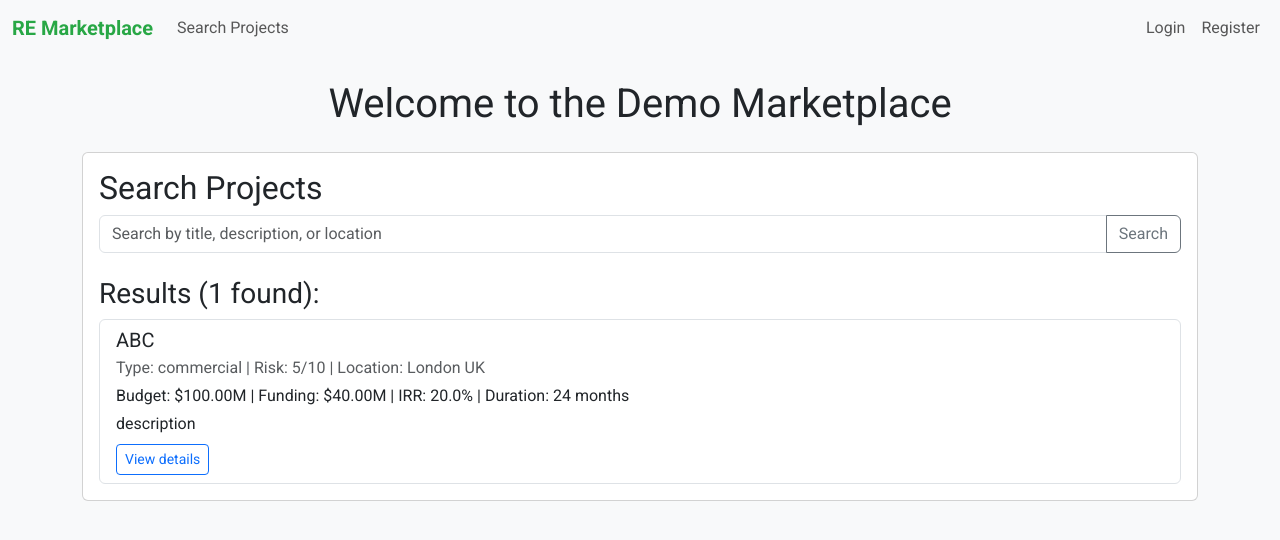
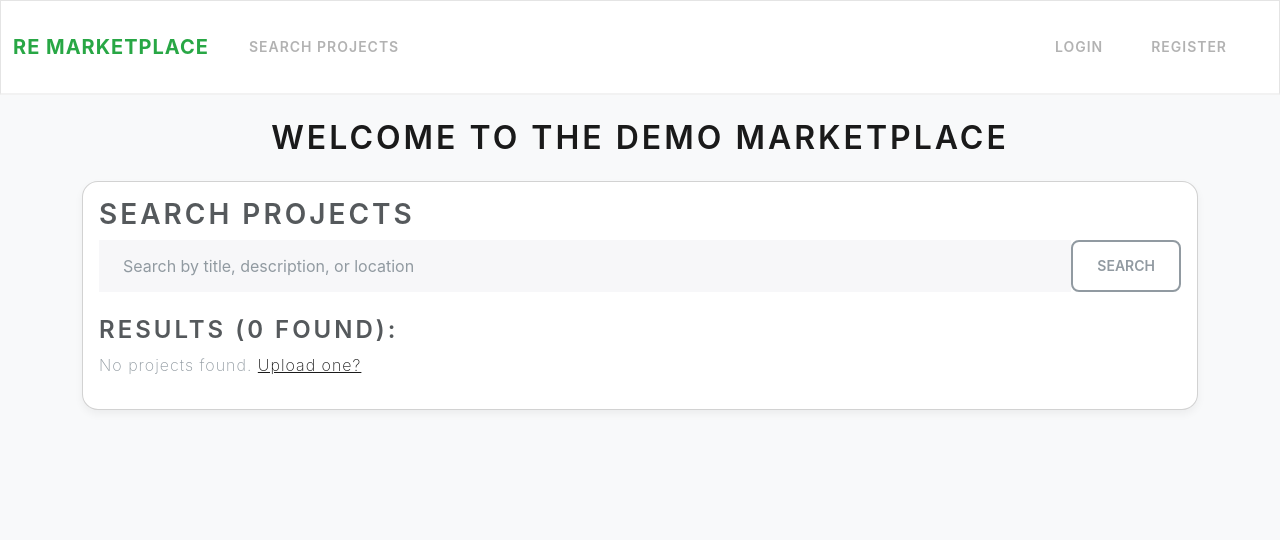
Before and after one commit to posylkm/myapp, a Flask app: page /search in a window 1280 px wide. Shown: the top 540 px of the page. Run offline with Flask 3, Linux system fonts and the light colour scheme; data comes from the database, SQL or seed files in the repository; some libraries are stand-ins or nearby versions.

Commit message:
cleanups and visuals

```diff
--- a/app.py
+++ b/app.py
@@ -8,6 +8,7 @@
 from werkzeug.utils import secure_filename
 from werkzeug.security import generate_password_hash, check_password_hash
 from sqlalchemy.exc import IntegrityError
+from sqlalchemy import or_
 from flask_admin import Admin
 from flask_admin.contrib.sqla import ModelView
 import os
@@ -24,17 +25,19 @@
 
 app = Flask(__name__, instance_relative_config=True)
 
+
 database_url = os.environ.get("DATABASE_URL")
 if database_url:
-    database_url = database_url.replace("postgres://", "postgresql://", 1)
-    app.config["SQLALCHEMY_DATABASE_URI"] = database_url
-# else: keep your local SQLite config as-is
+    # Render-style URLs may start with postgres://
+    app.config["SQLALCHEMY_DATABASE_URI"] = database_url.replace("postgres://", "postgresql://", 1)
+else:
+    app.config.from_mapping(
+        SECRET_KEY='your-secret-key-change-this',
+        DATABASE=os.path.join(app.instance_path, 'projects.db'),
+    )
+    app.config['SQLALCHEMY_DATABASE_URI'] = f'sqlite:///{app.config["DATABASE"]}'
 
-app.config.from_mapping(
-    SECRET_KEY='your-secret-key-change-this',
-    DATABASE=os.path.join(app.instance_path, 'projects.db'),
-)
-app.config['SQLALCHEMY_DATABASE_URI'] = f'sqlite:///{app.config["DATABASE"]}'
+
 app.config['SQLALCHEMY_TRACK_MODIFICATIONS'] = False
 app.config['UPLOAD_FOLDER'] = 'uploads'
 app.config['MAX_CONTENT_LENGTH'] = 16 * 1024 * 1024
@@ -107,6 +110,8 @@
     password = PasswordField('Password', validators=[DataRequired()])
     submit = SubmitField('Login')
 
+# helper to convert "" to None for optional numeric fields
+_blank_none = [lambda v: (v if v not in ("", None) else None)]
 
 class ProjectForm(FlaskForm):
     title = StringField('Project Title', validators=[DataRequired(), Length(max=200)])
@@ -115,13 +120,12 @@
     exit_strategy = TextAreaField('Project Exit Strategy (Optional)', validators=[Optional()])
 
 
-    developer_tr = TextAreaField('Developer Track Record (Yrs)', validators=[Optional()])
-    website = TextAreaField('Developer Website (Optional)', validators=[Optional()])
-    preapproved_facility = TextAreaField('Preapproved Facility (Optional)', validators=[Optional()])
-    brand_partnership = TextAreaField('Brand Partnership (Optional)', validators=[Optional()])
-    MOIC_EM = TextAreaField('MOIC/EM (Optional)', validators=[Optional()])
+    developer_tr = StringField('Developer Track Record (Yrs)', validators=[Optional()])
+    website = StringField('Developer Website (Optional)', validators=[Optional()])
+    preapproved_facility = StringField('Preapproved Facility (Optional)', validators=[Optional()])
+    brand_partnership = StringField('Brand Partnership (Optional)', validators=[Optional()])
+    MOIC_EM = StringField('MOIC/EM (Optional)', validators=[Optional()])
     sponsor_equity = FloatField("Sponsor's Equity (%)", validators=[DataRequired(), NumberRange(min=0, max=100)])
-    # sponsor_equity = TextAreaField('Sponsor Equity', validators=[Optional(), NumberRange(min=0, max=100, message="Use 0–100")])
     project_type = SelectField('Project Type', choices=[('Residential', 'Residential'), ('commercial', 'Commercial'), ('industrial', 'Industrial')], default='commercial', validators=[DataRequired()])
     budget = FloatField('Budget (USD Millions)', validators=[DataRequired()])
     funding = FloatField('Funding Required (USD Millions)', validators=[Optional()])
@@ -220,13 +224,17 @@
         return redirect(url_for('search'))
     form = ProjectForm()
     if form.validate_on_submit():
+        website_value = form.website.data.strip() if form.website.data else None
+        if website_value and not website_value.startswith(("http://", "https://")):
+            website_value = "https://" + website_value
+
         project = Project(
             title=form.title.data,
             description=form.description.data,
             timeline=form.timeline.data,
             exit_strategy=form.exit_strategy.data,
             developer_tr=form.developer_tr.data,
-            website=form.website.data,
+            website=website_value,
             preapproved_facility=form.preapproved_facility.data,
             brand_partnership=form.brand_partnership.data,
             MOIC_EM=form.MOIC_EM.data,
@@ -306,8 +314,6 @@
 
 
 
-
-
 @app.route("/projects/<int:project_id>")
 @login_required
 def project_detail(project_id):
--- a/misc.py
+++ b/misc.py
@@ -20,5 +20,5 @@
 
 # PUSH TO GIT
 # !git add .
-# !git commit -m "minor cleanups"
+# !git commit -m "more register info & added admin"
 # !git push
--- /dev/null
+++ b/static/style.css
@@ -0,0 +1,25 @@
+body {
+  background-color: #f8f9fa;
+  font-family: 'Inter', 'Segoe UI', sans-serif;
+}
+
+.card {
+  border-radius: 1rem;
+  box-shadow: 0 4px 8px rgba(0,0,0,0.05);
+}
+
+.card-body h2, .card-body h3 {
+  font-weight: 600;
+}
+
+.btn {
+  border-radius: 8px !important;
+}
+
+.table th {
+  background-color: #f1f3f5;
+}
+
+.navbar {
+  border-bottom: 2px solid rgba(0,0,0,0.05);
+}
--- a/templates/base.html
+++ b/templates/base.html
@@ -5,7 +5,8 @@
     <meta name="viewport" content="width=device-width, initial-scale=1.0">
     <title>{% block title %}Real Estate Marketplace Demo{% endblock %}</title>
     <!-- Bootstrap CSS -->
-    <link href="https://cdn.jsdelivr.net/npm/bootstrap@5.3.3/dist/css/bootstrap.min.css" rel="stylesheet">
+    <link rel="stylesheet" href="https://cdn.jsdelivr.net/npm/bootswatch@5.3.0/dist/lux/bootstrap.min.css">
+
     <!-- Optional: Google Fonts for a modern touch -->
     <link href="https://fonts.googleapis.com/css2?family=Roboto:wght@300;400;700&display=swap" rel="stylesheet">
     <style>
@@ -60,5 +61,7 @@
 
     <!-- Bootstrap JS -->
     <script src="https://cdn.jsdelivr.net/npm/bootstrap@5.3.3/dist/js/bootstrap.bundle.min.js"></script>
+    <link rel="stylesheet" href="{{ url_for('static', filename='style.css') }}">
 </body>
+
 </html>
```
Also changed, not shown: 1 other file.
